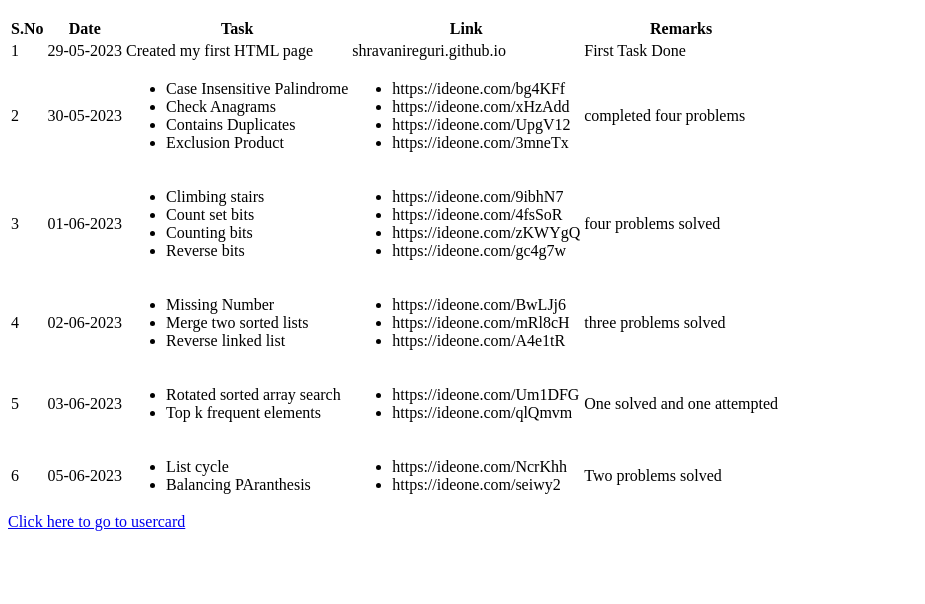
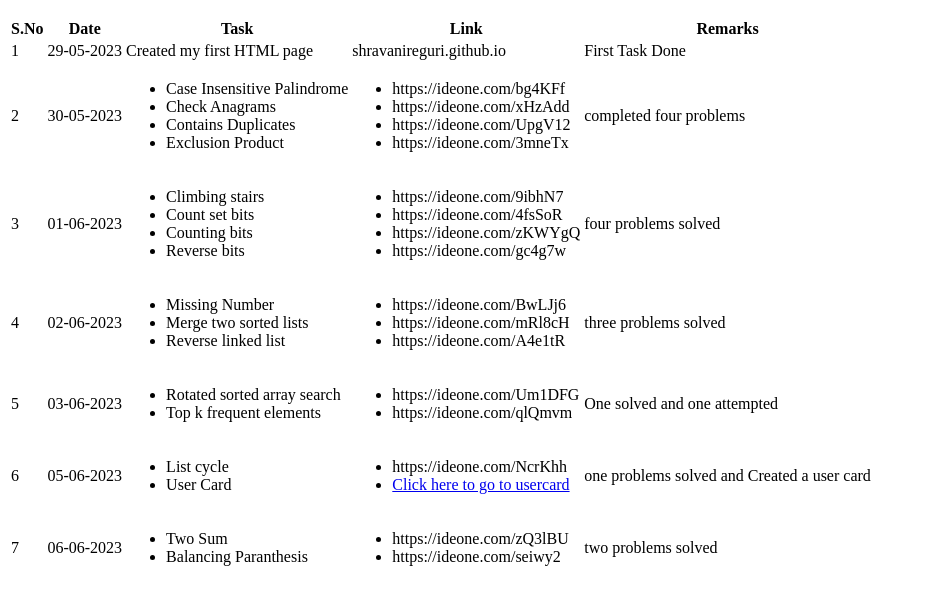
Before and after one commit to shravanireguri/shravanireguri.github.io, a plain HTML site: page index.html in a window 1280 px wide. Shown: the part 110-714 px from the top of the page, without its empty margins (0-925 px from the left). Drawn offline with Linux system fonts and the light colour scheme.

Commit message:
completed seventh task

```diff
--- a/index.html
+++ b/index.html
@@ -110,21 +110,37 @@
             <td>
                 <ul>
                     <li>List cycle</li>
-                    <li>Balancing PAranthesis</li>
+                    <li>User Card</li>
                 </ul>
             </td>
             <td>
                 <ul>
                     <li> https://ideone.com/NcrKhh</li>
+                    <li><a href="usercard2.html">Click here to go to usercard</a></li>
+                </ul>
+            </td>
+            <td>
+                one problems solved and Created a user card
+            </td>
+        </tr>
+        <tr>
+            <td>7</td>
+            <td>06-06-2023</td>
+            <td>
+                <ul>
+                    <li>Two Sum</li>
+                    <li>Balancing Paranthesis</li>
+                </ul>
+            </td>
+            <td>
+                <ul>
+                    <li>https://ideone.com/zQ3lBU</li>
                     <li>https://ideone.com/seiwy2</li>
                 </ul>
             </td>
-            <td>
-                Two problems solved
-            </td>
+            <td>two problems solved</td>
         </tr>
     </table>
-    <a href="usercard2.html">Click here to go to usercard</a>
     <script src="site.js"></script>
 </body>
 </html>
```
